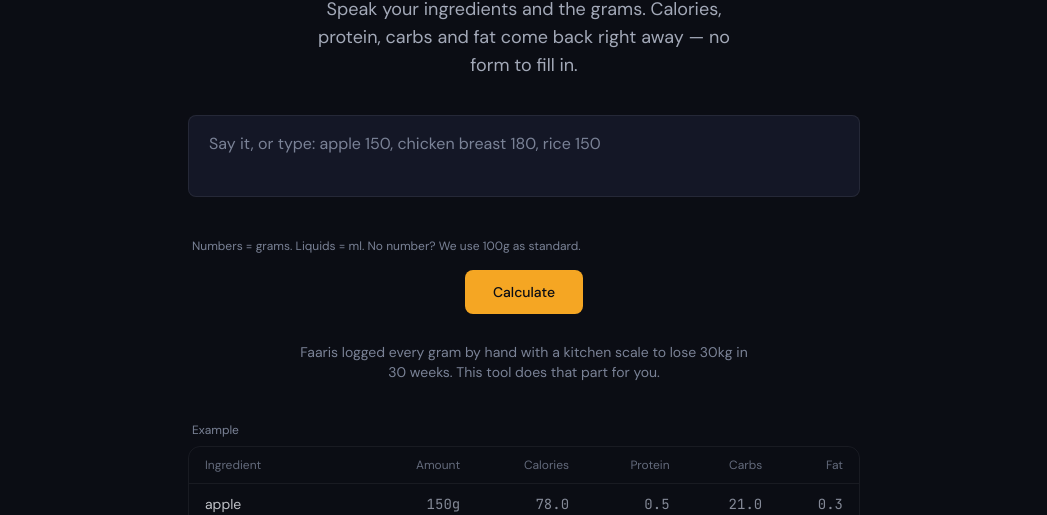
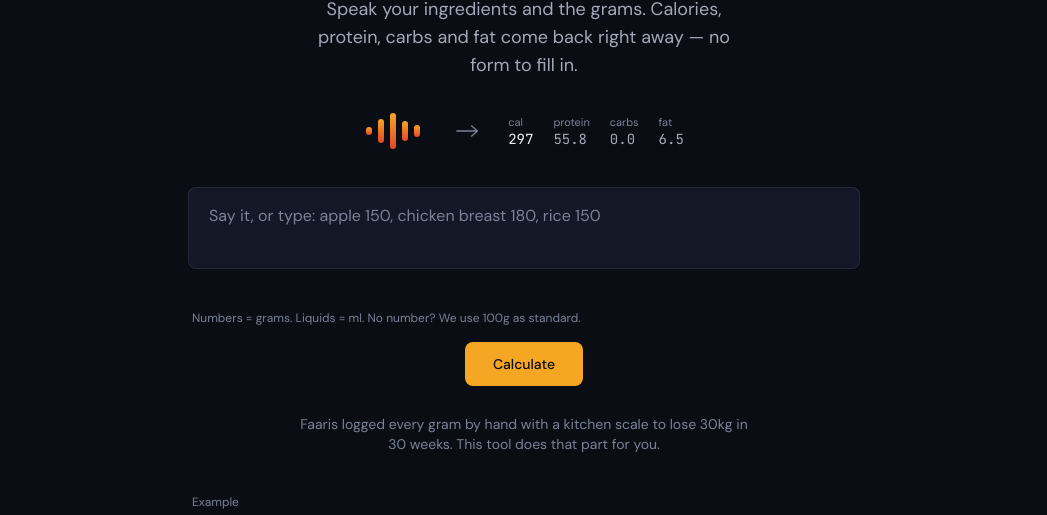
Before and after one commit to FaarisRazi/akhifat30s-calorie-tool, a plain HTML site: page index.html in a window 1280 px wide. Shown: the part 226-741 px from the top of the page, without its empty margins (116-1163 px from the left). Drawn offline with nearby package versions, Linux system fonts and the light colour scheme.

Commit message:
Add hero signature visual: waveform resolving into real macro numbers
One unslop moment instead of spreading color across chrome: a small
gradient waveform (the only gradient on the page) flowing into the
actual 180g chicken breast numbers from the example table below it.
One-shot grow-in on load, no loop, respects prefers-reduced-motion.

Co-Authored-By: Claude Sonnet 5 <noreply@anthropic.com>
Claude-Session: https://claude.ai/code/session_01GKkRV2LcZA1YFHB41NytMx

```diff
--- a/index.html
+++ b/index.html
@@ -89,8 +89,13 @@
 
   .btn-press:active { transform: scale(0.97); }
 
+  /* Hero signature visual: bars grow in once from a flat line, like a word
+     being spoken, then hold still. Transform only, one-shot, no loop. */
+  @keyframes wave-grow { from { transform: scaleY(0.18); } to { transform: scaleY(1); } }
+  .wave-bar { transform-origin: center; transform-box: fill-box; animation: wave-grow 520ms cubic-bezier(0.22, 1, 0.36, 1) both; animation-delay: 0ms; }
+
   @media (prefers-reduced-motion: reduce) {
-    .skel, .meter-bar, .fade-rise, .rec-glow { animation: none; }
+    .skel, .meter-bar, .fade-rise, .rec-glow, .wave-bar { animation: none; }
   }
 </style>
 </head>
@@ -120,6 +125,35 @@
       <p class="fade-rise mt-4 text-text-secondary text-lg max-w-md mx-auto [animation-delay:80ms]">
         Speak your ingredients and the grams. Calories, protein, carbs and fat come back right away — no form to fill in.
       </p>
+
+      <!-- SIGNATURE MOMENT — the one place on this page with real color: a
+           spoken word (waveform) resolving into the four numbers the tool
+           actually returns for 180g chicken breast. One-shot reveal on load,
+           nothing after that: this isn't a live state, so it doesn't loop. -->
+      <div class="fade-rise mt-8 flex items-center justify-center gap-5 sm:gap-7 [animation-delay:100ms]" aria-hidden="true">
+        <svg viewBox="0 0 64 40" class="w-14 h-9 sm:w-16 sm:h-10 shrink-0" preserveAspectRatio="xMidYMid meet">
+          <defs>
+            <linearGradient id="waveGrad" x1="0" y1="1" x2="0" y2="0">
+              <stop offset="0%" stop-color="#e0472a"/>
+              <stop offset="100%" stop-color="#f5a623"/>
+            </linearGradient>
+          </defs>
+          <g fill="url(#waveGrad)">
+            <rect class="wave-bar" x="2" y="16" width="6" height="8" rx="3"/>
+            <rect class="wave-bar" x="14" y="8" width="6" height="24" rx="3" style="animation-delay:60ms"/>
+            <rect class="wave-bar" x="26" y="2" width="6" height="36" rx="3" style="animation-delay:120ms"/>
+            <rect class="wave-bar" x="38" y="10" width="6" height="20" rx="3" style="animation-delay:180ms"/>
+            <rect class="wave-bar" x="50" y="14" width="6" height="12" rx="3" style="animation-delay:240ms"/>
+          </g>
+        </svg>
+        <svg viewBox="0 0 28 16" class="w-6 h-3.5 text-text-muted shrink-0" fill="none" stroke="currentColor" stroke-width="1.5" stroke-linecap="round" stroke-linejoin="round"><path d="M1 8h24M18 2l7 6-7 6"/></svg>
+        <dl class="flex items-center gap-4 sm:gap-5 text-left">
+          <div><dt class="text-[11px] text-text-muted leading-none">cal</dt><dd class="num text-text-primary text-sm leading-none mt-1">297</dd></div>
+          <div><dt class="text-[11px] text-text-muted leading-none">protein</dt><dd class="num text-text-secondary text-sm leading-none mt-1">55.8</dd></div>
+          <div><dt class="text-[11px] text-text-muted leading-none">carbs</dt><dd class="num text-text-secondary text-sm leading-none mt-1">0.0</dd></div>
+          <div><dt class="text-[11px] text-text-muted leading-none">fat</dt><dd class="num text-text-secondary text-sm leading-none mt-1">6.5</dd></div>
+        </dl>
+      </div>
 
       <div class="fade-rise mt-9 [animation-delay:120ms]">
         <div class="relative">
```
